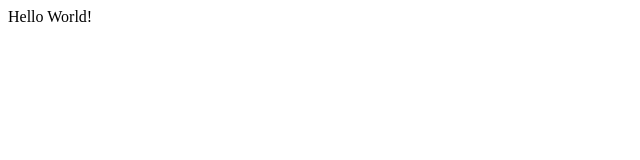
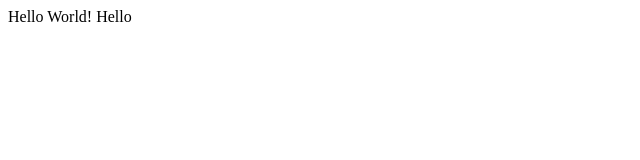
Before and after one commit to Yoda-Flash/portfolio-flash, a plain HTML site: page index.html in a window 1280 px wide. Shown: the full height of the page, 0-640 px from the left. Drawn offline with Linux system fonts and the light colour scheme.

Commit message:
Test
More testing stuff

```diff
--- a/index.html
+++ b/index.html
@@ -5,7 +5,7 @@
     </head>
 
     <body>
-        Hello World!
+        Hello World! Hello
     </body>
 
 </html>
```
